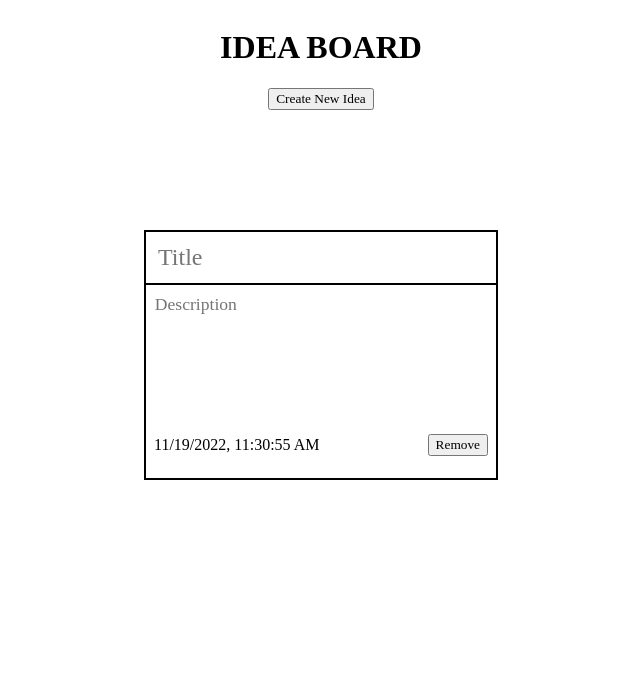
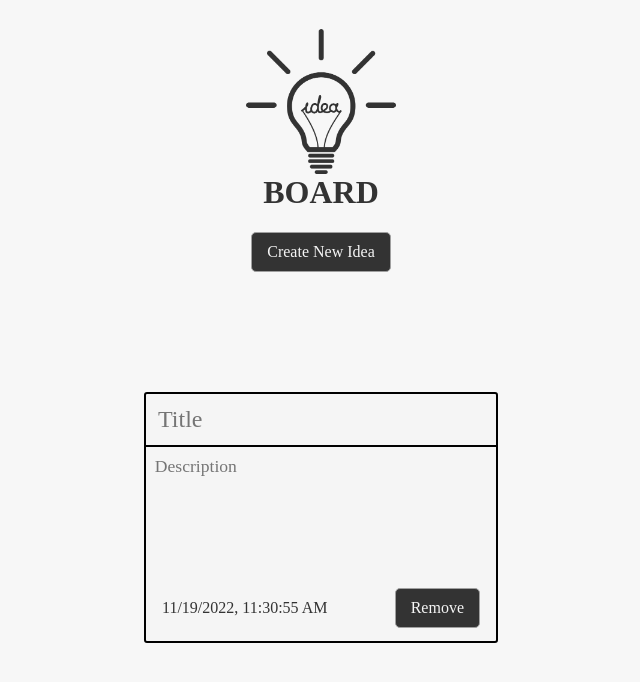
Before and after one commit to Stamedi/idea-board, a React (Create React App) app: page / in a window 1280 px wide. Both pictures are taken after a click on the button "Create New Idea". Shown: the top 682 px of the page, without its empty margins (319-959 px from the left). Built offline with nearby package versions, Linux system fonts and the light colour scheme.

Commit message:
some additional visual styling

```diff
--- a/public/index.html
+++ b/public/index.html
@@ -2,7 +2,7 @@
 <html lang="en">
   <head>
     <meta charset="utf-8" />
-    <link rel="icon" href="%PUBLIC_URL%/favicon.ico" />
+    <link rel="icon" href="%PUBLIC_URL%/idea_icon.png"/>
     <meta name="viewport" content="width=device-width, initial-scale=1" />
     <meta name="theme-color" content="#000000" />
     <meta
--- a/src/App.css
+++ b/src/App.css
@@ -1,6 +1,51 @@
+body {
+  background-color: rgb(247, 247, 247);
+}
+
 * {
   font-family: Arial, Helvetica, sans-serif;
   font-family: Shadows Into Light,cursive;
+  color: #333333;
+}
+
+.remove-btn,
+.create-btn {
+  border: none;
+  background-color: rgb(234, 233, 233);
+  background-color: #333333;
+  color: whitesmoke;
+  padding: 10px 15px;
+  border-radius: 5px;
+  transition: 0.4s;
+  font-size: 16px;
+  border: 0.5px solid rgb(160, 160, 160);
+}
+
+.remove-btn:hover,
+.create-btn:hover {
+  background-color: whitesmoke;
+  cursor: pointer;
+  color: #333333;
+  box-shadow: 0px 3px 15px rgba(0, 0, 0, 0.1);
+}
+
+.remove-btn:active,
+.create-btn:active {
+  cursor: pointer;
+  color: whitesmoke;
+  box-shadow: 0px 3px 15px rgba(0, 0, 0, 0.1);
+}
+
+.remove-btn:active {
+  background-color: #894848;
+}
+
+.create-btn:active {
+  background-color: #638948;
+}
+
+input, textarea {
+  background-color: transparent;
 }
 
 .App {
@@ -18,6 +63,27 @@
   justify-content:center;
 } */
 
+
+.header-container {
+  display: flex;
+  align-items: center;
+  justify-content: center;
+  flex-wrap: wrap;
+  flex-shrink: 0;
+  max-width: 150px;
+  transition: 0.4s;
+}
+
+.header-container:hover {
+  transform: scale(1.2);
+}
+
+.header-container > img {
+  max-width: 100%;
+  display: flex;
+  flex-shrink: 0;
+}
+
 .tiles {
   display: flex;
   flex-wrap: wrap;
@@ -34,6 +100,8 @@
   margin: 20px;
   width: 350px;
   border: 2px solid black;
+  border-radius: 3px;
+  background-color:whitesmoke;
 }
 
 .tile-title {
@@ -58,5 +126,5 @@
   align-items: center;
   flex-wrap: wrap;
   justify-content: space-between;
-  padding: 0.5em 0.5em;
+  padding: 0.5em 1em;
 }
--- a/src/App.js
+++ b/src/App.js
@@ -1,5 +1,6 @@
 import { useEffect, useState } from 'react';
 import { v4 as uuidv4 } from 'uuid';
+import idea_icon from './idea_icon.png'
 import './App.css';
 
 function App() {
@@ -55,8 +56,8 @@ function App() {
 
   return (
     <div className="App">
-      <h1>IDEA BOARD</h1>
-      <button onClick={() => createTile()}>Create New Idea</button>
+      <h1 className="header-container"><img src={idea_icon} alt="idea_icon" /> BOARD</h1>
+      <button className="create-btn"onClick={() => createTile()}>Create New Idea</button>
         <div className="flex-container">
           <div className="tiles">
             {tileArr.length !== 0 && (tileArr.map((tile) => (
@@ -66,7 +67,7 @@ function App() {
                 maxLength="140" className="tile-description" placeholder="Description" onChange={(e) => editDesc(tile.id, e.target.value)} value={tile.description}></textarea>
                 <div className="tile-bottom-cont">
                   <p>{tile.time}</p>
-                  <button onClick={() => removeTile(tile.id)}>Remove</button>
+                  <button className="remove-btn" onClick={() => removeTile(tile.id)}>Remove</button>
                 </div>
               </div>
             )))}
```
Also changed, not shown: public/idea_icon.png (added), src/idea_icon.png (added).
